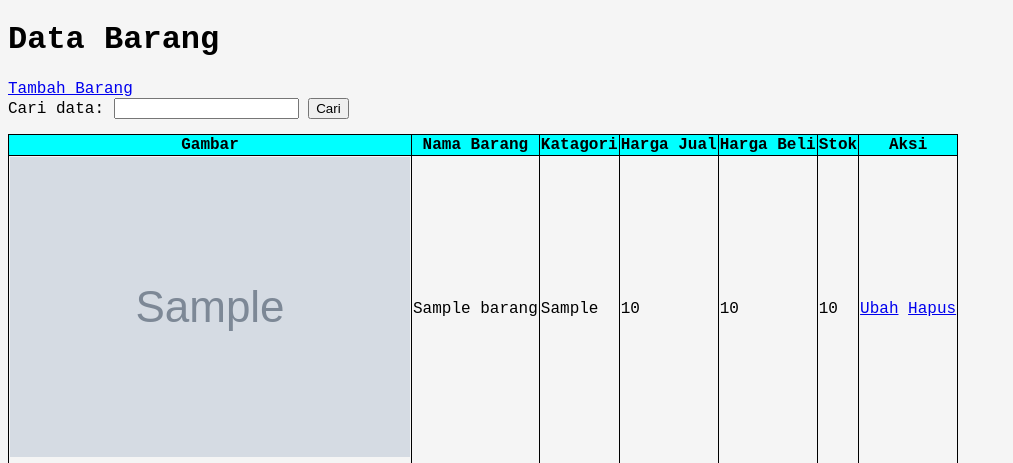
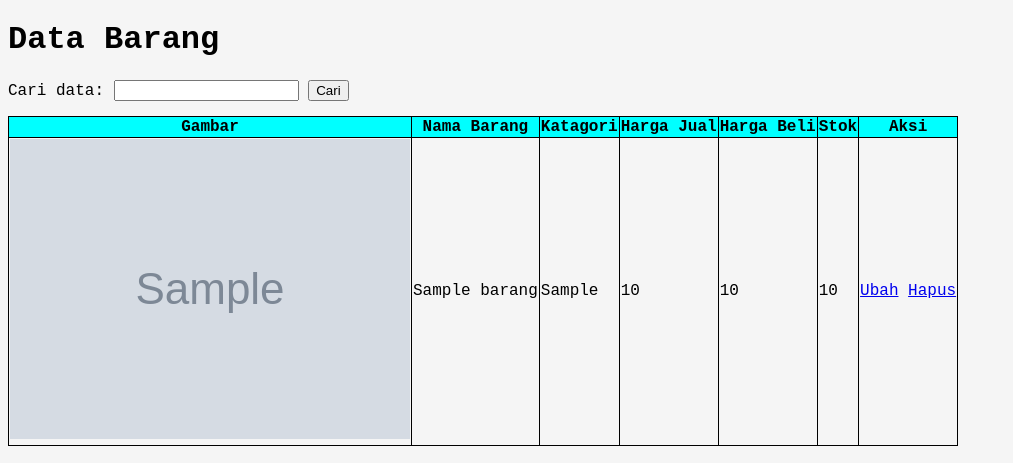
Before and after one commit to dheagitawijaya/praktikum12, a PHP site: page /home.php in a window 1280 px wide. Shown: the part 98-561 px from the top of the page, without its empty margins (0-1013 px from the left). Run offline with PHP 8.4, Linux system fonts and the light colour scheme; tables that the repository leaves empty or names only in its code hold one stand-in row (values such as "Sample post"); grey boxes marked "Sample" are stand-in pictures.

Commit message:
Update home.php

```diff
--- a/home.php
+++ b/home.php
@@ -48,7 +48,6 @@ $result = mysqli_query($conn, $sql);
         <h1>Data Barang</h1>
         <div class="main">
 <?php
-echo '<a href="tambah.php" class="btn btn-large">Tambah Barang</a>';
 ?>
 <form action="" method="get">
     <label for="q">Cari data: </label>
```
